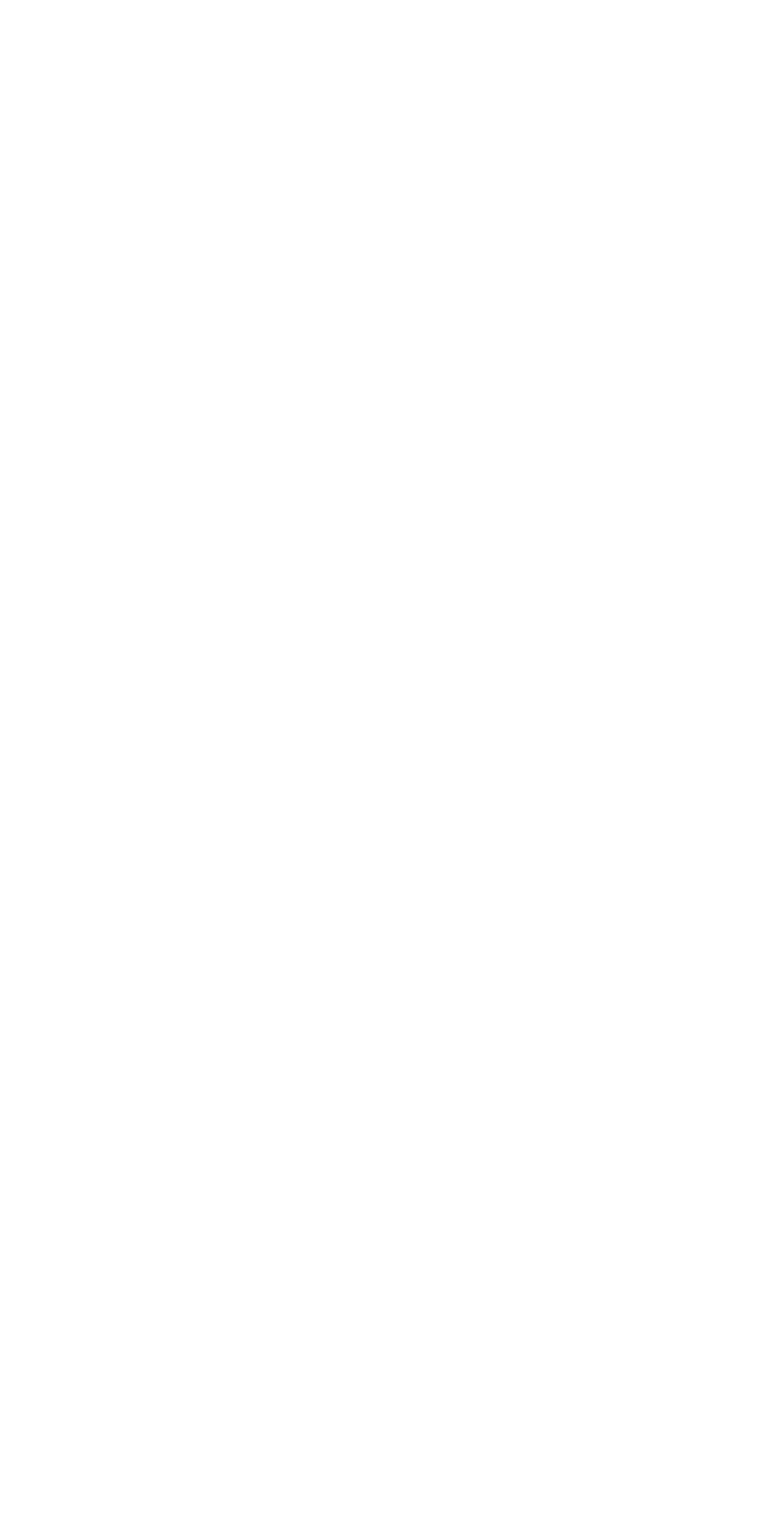
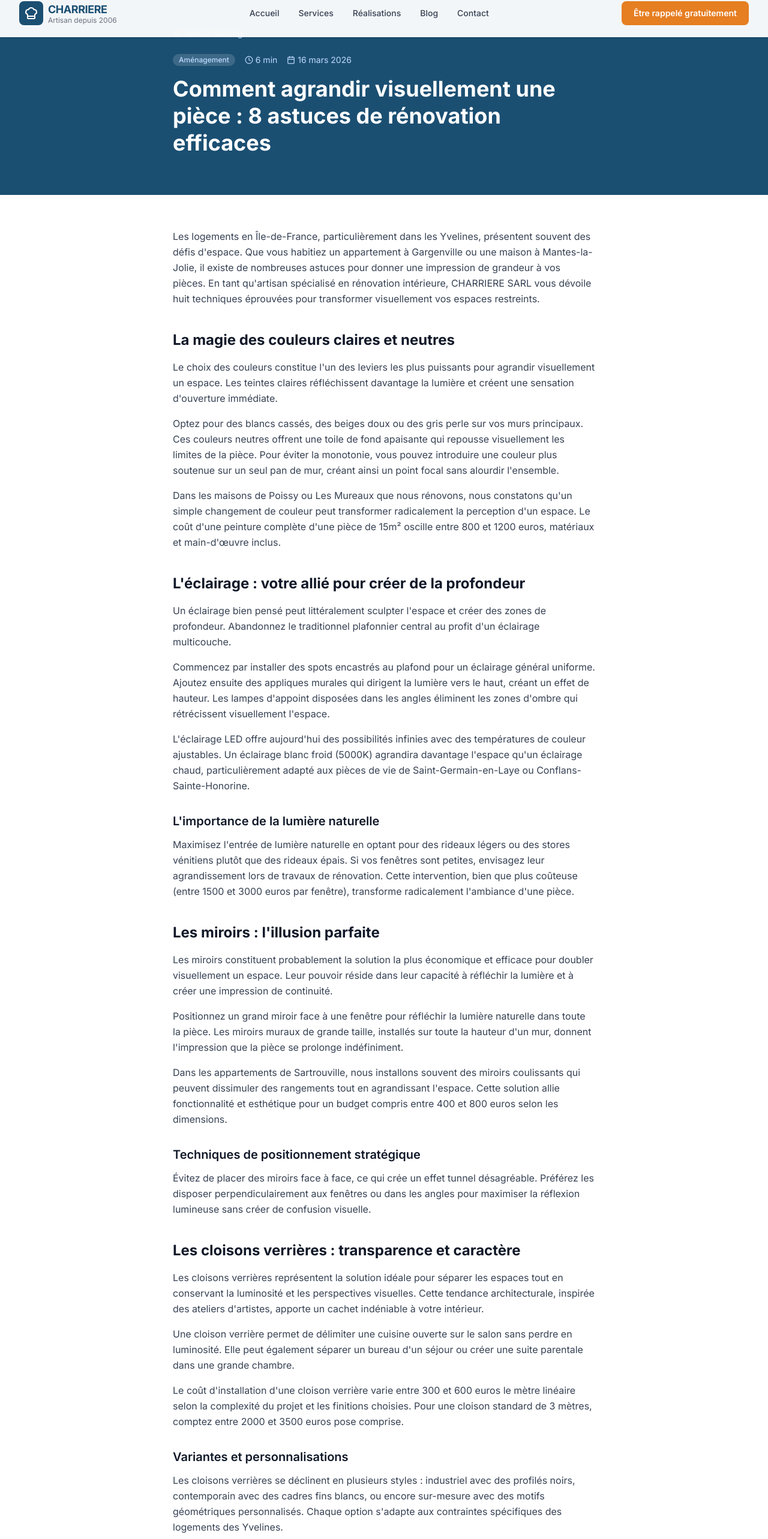
Before and after one commit to Thelastpirate1/charriere-site, a Next.js app: page /blog/agrandir-visuellement-piece-astuces-renovation-yvelines in a window 1280 px wide. Before the commit this address had no page. Shown: the part 18-2584 px from the top of the page at 60% size. Before the commit the page ends 800 px from the top, so only its background shows below. Built offline with nearby package versions, Linux system fonts and the light colour scheme.

Commit message:
blog: ajout article - agrandir-visuellement-piece-astuces-renovation-yvelines

```diff
--- a/src/data/articles.ts
+++ b/src/data/articles.ts
@@ -12,6 +12,92 @@ export interface Article {
 }
 
 export const articles: Article[] = [
+  {
+    slug: "agrandir-visuellement-piece-astuces-renovation-yvelines",
+    title: "Comment agrandir visuellement une pièce : 8 astuces de rénovation efficaces",
+    metaTitle: "Agrandir visuellement une pièce — Astuces rénovation | CHARRIERE SARL",
+    metaDescription:
+      "Découvrez 8 astuces d'expert pour agrandir visuellement vos pièces : couleurs, éclairage, miroirs, cloisons verrières. Conseils rénovation Yvelines.",
+    keywords: ["agrandir pièce visuellement","rénovation petit espace","cloison verrière","éclairage rénovation","miroirs décoration","couleurs agrandissantes"],
+    excerpt:
+      "Transformez vos petits espaces en pièces spacieuses grâce à nos 8 astuces d'expert : couleurs, éclairage, miroirs et cloisons verrières.",
+    publishedAt: "2026-03-16",
+    readTime: "6 min",
+    category: "Aménagement",
+    content: `Les logements en Île-de-France, particulièrement dans les Yvelines, présentent souvent des défis d'espace. Que vous habitiez un appartement à Gargenville ou une maison à Mantes-la-Jolie, il existe de nombreuses astuces pour donner une impression de grandeur à vos pièces. En tant qu'artisan spécialisé en rénovation intérieure, CHARRIERE SARL vous dévoile huit techniques éprouvées pour transformer visuellement vos espaces restreints.
+
+## La magie des couleurs claires et neutres
+
+Le choix des couleurs constitue l'un des leviers les plus puissants pour agrandir visuellement un espace. Les teintes claires réfléchissent davantage la lumière et créent une sensation d'ouverture immédiate.
+
+Optez pour des blancs cassés, des beiges doux ou des gris perle sur vos murs principaux. Ces couleurs neutres offrent une toile de fond apaisante qui repousse visuellement les limites de la pièce. Pour éviter la monotonie, vous pouvez introduire une couleur plus soutenue sur un seul pan de mur, créant ainsi un point focal sans alourdir l'ensemble.
+
+Dans les maisons de Poissy ou Les Mureaux que nous rénovons, nous constatons qu'un simple changement de couleur peut transformer radicalement la perception d'un espace. Le coût d'une peinture complète d'une pièce de 15m² oscille entre 800 et 1200 euros, matériaux et main-d'œuvre inclus.
+
+## L'éclairage : votre allié pour créer de la profondeur
+
+Un éclairage bien pensé peut littéralement sculpter l'espace et créer des zones de profondeur. Abandonnez le traditionnel plafonnier central au profit d'un éclairage multicouche.
+
+Commencez par installer des spots encastrés au plafond pour un éclairage général uniforme. Ajoutez ensuite des appliques murales qui dirigent la lumière vers le haut, créant un effet de hauteur. Les lampes d'appoint disposées dans les angles éliminent les zones d'ombre qui rétrécissent visuellement l'espace.
+
+L'éclairage LED offre aujourd'hui des possibilités infinies avec des températures de couleur ajustables. Un éclairage blanc froid (5000K) agrandira davantage l'espace qu'un éclairage chaud, particulièrement adapté aux pièces de vie de Saint-Germain-en-Laye ou Conflans-Sainte-Honorine.
+
+### L'importance de la lumière naturelle
+
+Maximisez l'entrée de lumière naturelle en optant pour des rideaux légers ou des stores vénitiens plutôt que des rideaux épais. Si vos fenêtres sont petites, envisagez leur agrandissement lors de travaux de rénovation. Cette intervention, bien que plus coûteuse (entre 1500 et 3000 euros par fenêtre), transforme radicalement l'ambiance d'une pièce.
+
+## Les miroirs : l'illusion parfaite
+
+Les miroirs constituent probablement la solution la plus économique et efficace pour doubler visuellement un espace. Leur pouvoir réside dans leur capacité à réfléchir la lumière et à créer une impression de continuité.
+
+Positionnez un grand miroir face à une fenêtre pour réfléchir la lumière naturelle dans toute la pièce. Les miroirs muraux de grande taille, installés sur toute la hauteur d'un mur, donnent l'impression que la pièce se prolonge indéfiniment.
+
+Dans les appartements de Sartrouville, nous installons souvent des miroirs coulissants qui peuvent dissimuler des rangements tout en agrandissant l'espace. Cette solution allie fonctionnalité et esthétique pour un budget compris entre 400 et 800 euros selon les dimensions.
+
+### Techniques de positionnement stratégique
+
+Évitez de placer des miroirs face à face, ce qui crée un effet tunnel désagréable. Préférez les disposer perpendiculairement aux fenêtres ou dans les angles pour maximiser la réflexion lumineuse sans créer de confusion visuelle.
+
+## Les cloisons verrières : transparence et caractère
+
+Les cloisons verrières représentent la solution idéale pour séparer les espaces tout en conservant la luminosité et les perspectives visuelles. Cette tendance architecturale, inspirée des ateliers d'artistes, apporte un cachet indéniable à votre intérieur.
+
+Une cloison verrière permet de délimiter une cuisine ouverte sur le salon sans perdre en luminosité. Elle peut également séparer un bureau d'un séjour ou créer une suite parentale dans une grande chambre.
+
+Le coût d'installation d'une cloison verrière varie entre 300 et 600 euros le mètre linéaire selon la complexité du projet et les finitions choisies. Pour une cloison standard de 3 mètres, comptez entre 2000 et 3500 euros pose comprise.
+
+### Variantes et personnalisations
+
+Les cloisons verrières se déclinent en plusieurs styles : industriel avec des profilés noirs, contemporain avec des cadres fins blancs, ou encore sur-mesure avec des motifs géométriques personnalisés. Chaque option s'adapte aux contraintes spécifiques des logements des Yvelines.
+
+## L'art de la continuité visuelle
+
+Pour agrandir visuellement un espace, créez une continuité entre les différentes zones. Utilisez le même revêtement de sol dans plusieurs pièces communicantes, optez pour des plinthes de couleur identique aux murs pour qu'elles se fondent dans le décor.
+
+Les portes coulissantes ou escamotables éliminent l'encombrement visuel des portes battantes traditionnelles. Quand elles sont ouvertes, elles permettent une vision dégagée entre les pièces, amplifiant la sensation d'espace.
+
+## Le mobilier : moins c'est plus
+
+Choisissez des meubles aux lignes épurées et surélevés du sol pour créer une impression de légèreté. Les pieds apparents donnent une sensation d'espace sous les meubles, contrairement aux caissons qui touchent le sol.
+
+Privilégiez les meubles multifonctions : une table basse avec rangement, un pouf coffre, ou encore une console extensible. Ces solutions optimisent l'espace tout en réduisant l'encombrement visuel.
+
+## Solutions de rangement invisibles
+
+Intégrez des rangements dans les moindres recoins : sous les escaliers, dans les combles, ou derrière des panneaux coulissants. Un espace dégagé paraît automatiquement plus grand qu'un espace encombré.
+
+Les rangements du sol au plafond, peints de la même couleur que les murs, se fondent dans le décor et maximisent le volume de stockage sans impact visuel négatif.
+
+## L'importance du désencombrement
+
+Avant toute intervention de rénovation, procédez à un désencombrement rigoureux. Chaque objet superflu réduit visuellement l'espace disponible. Adoptez une approche minimaliste où chaque élément a sa place et sa fonction.
+
+Cette étape préalable, bien que simple, transforme immédiatement la perception de vos pièces et vous permet d'évaluer plus précisément vos besoins de rénovation.
+
+Ces huit astuces, appliquées individuellement ou en combinaison, transformeront vos espaces restreints en pièces agréables et fonctionnelles. Chaque logement étant unique, une étude personnalisée permet d'identifier les solutions les plus adaptées à votre situation.
+
+Vous souhaitez agrandir visuellement vos pièces dans les Yvelines ? CHARRIERE SARL vous accompagne dans votre projet de rénovation avec un devis gratuit et personnalisé. Contactez-nous pour transformer votre intérieur et optimiser chaque mètre carré de votre logement.`,
+  },
   {
     slug: "peinture-interieure-finition-mat-satin-brillant-guide",
     title: "Peinture Intérieure : Quelle Finition Choisir Entre Mat, Satin et Brillant ?",
```
